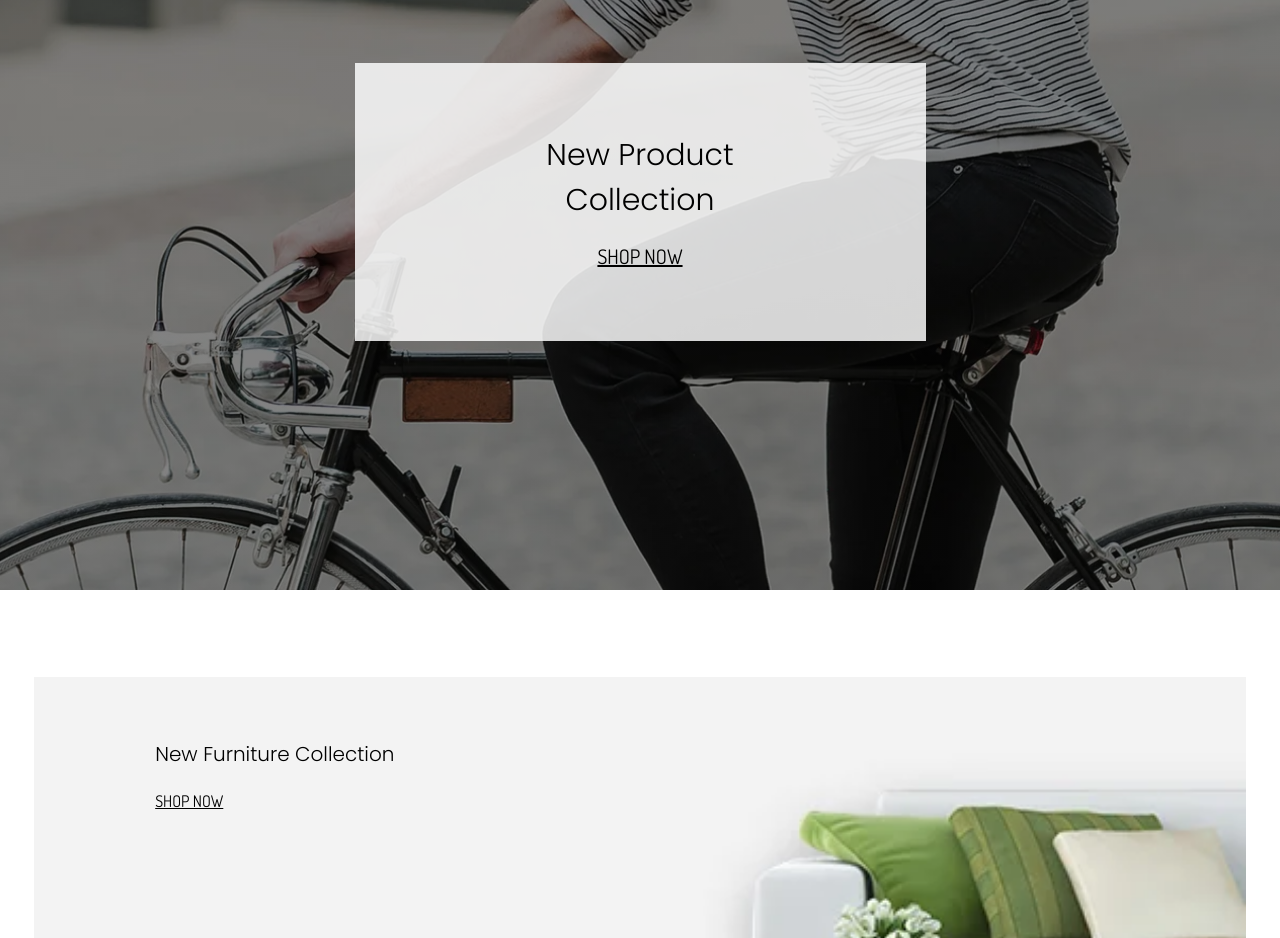
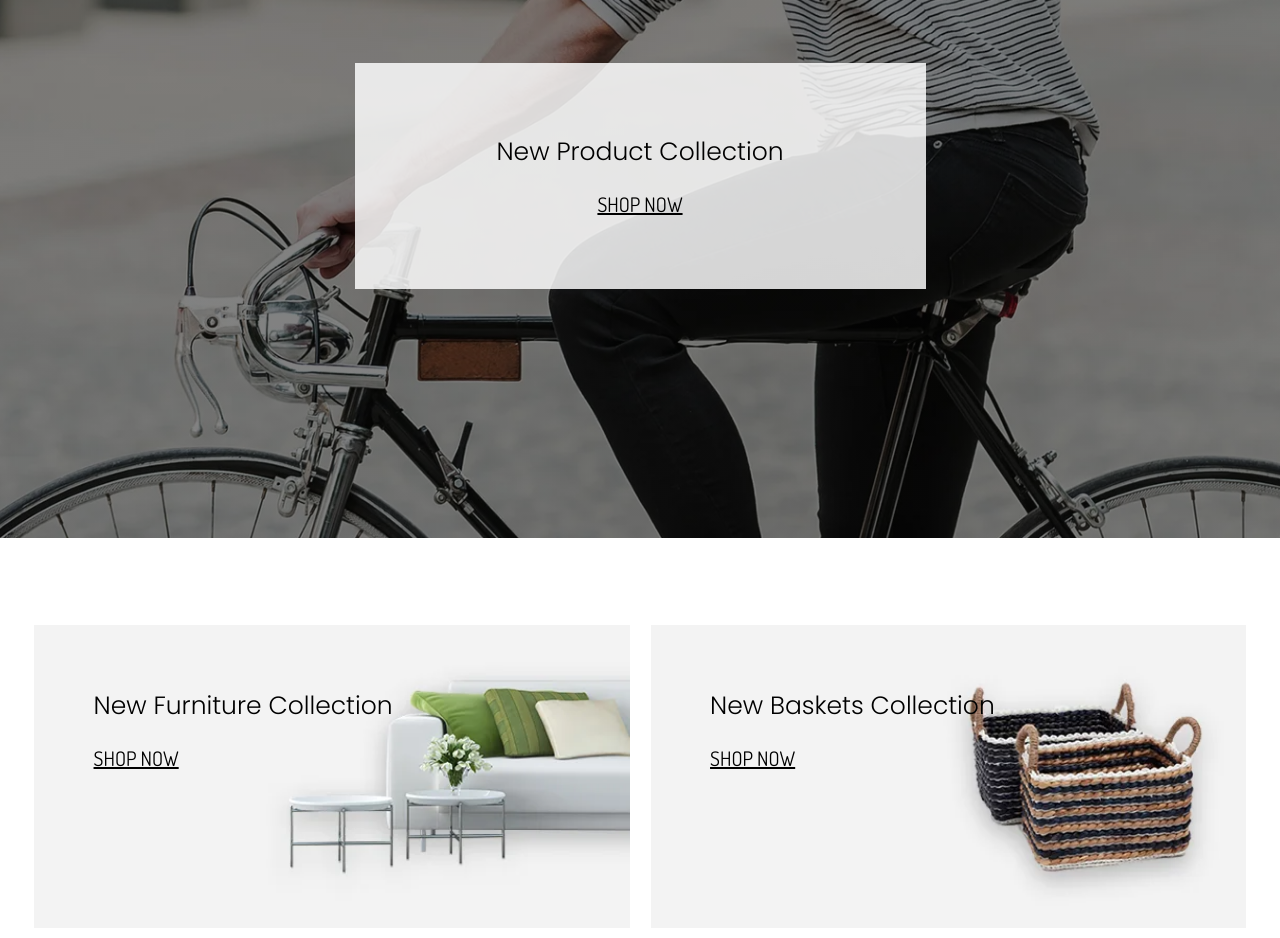
Before and after one commit to itsclick/C4---Group-10, a plain HTML site: page index.html in a window 1280 px wide. Shown: the part 220-1158 px from the top of the page. Drawn offline with Linux system fonts and the light colour scheme.

Commit message:
media guery added

```diff
--- a/css/style.css
+++ b/css/style.css
@@ -124,3 +124,41 @@
   font-size: 16px;
   color: #000;
 }
+
+/* Responsive Mobile Navigation */
+@media (max-width: 745px) {
+  .navigation-list {
+    display: none;
+  }
+}
+
+@media (min-width: 375px) {
+  .hero-text h1 {
+    font-size: 25px;
+  }
+}
+
+@media (min-width: 577px) {
+  .collection {
+    display: inline;
+  }
+
+  .collection-content {
+    top: 20%;
+    left: 10%;
+  }
+
+  .collection-content h4 {
+    font-size: 25px;
+  }
+
+  .furniture-basket-content {
+    grid-template-columns: repeat(2, 1fr);
+  }
+
+  .collection-btn,
+  .collection-btn:link,
+  .collection-btn:active {
+    font-size: 20px;
+  }
+}
```
Also changed, not shown: index.html (+1 -6 lines).
